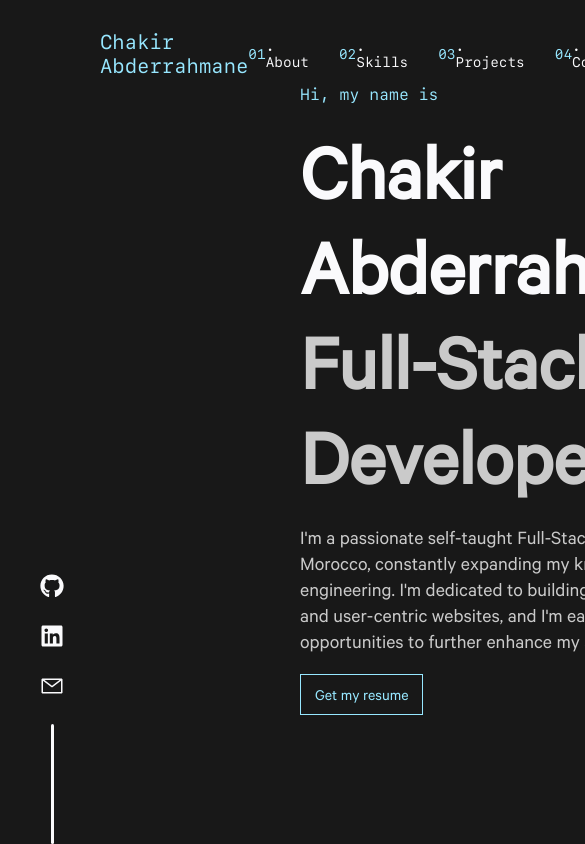
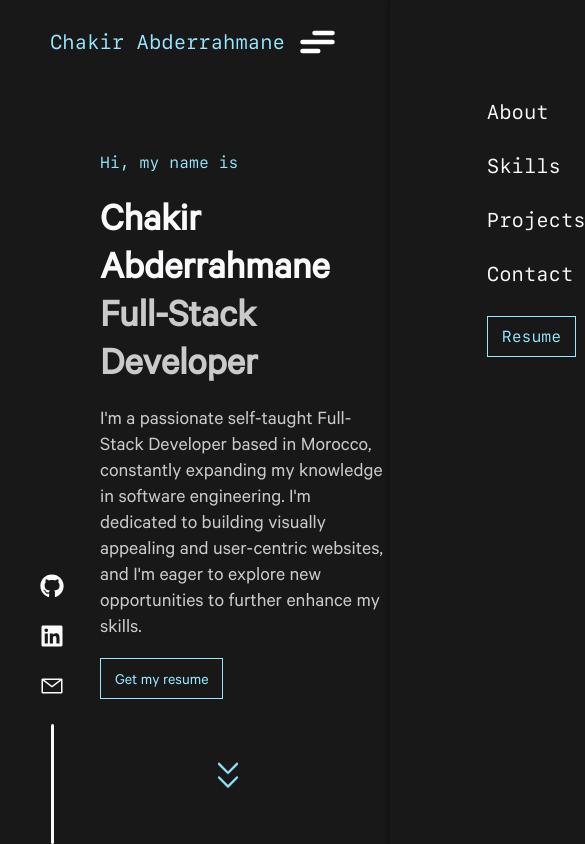
Before and after one commit to AbdoIR/portfolio-v1, a React (Create React App) app: page / in a window 390 px wide. Shown: the top 844 px of the page, 585 px wide, since content can reach past the window. Built offline with nearby package versions, Linux system fonts and the light colour scheme.

Commit message:
Add sidenav and hero

```diff
--- a/src/App.tsx
+++ b/src/App.tsx
@@ -1,13 +1,20 @@
+import { useState } from "react";
 import Content from "components/content/Content";
 import NavBar from "components/navbar/NavBar";
 import SocialList from "components/utils/SocialList";
+import SideNav from "components/navbar/SideNav";
 
 function App() {
+  const [showSidenav, setShowSidenav] = useState(false);
+
   return (
     <div className="App">
-      <NavBar />
-      <Content />
-      <SocialList />
+      <div className={`main-content ${showSidenav ? "blurred" : ""}`}>
+        <NavBar setShowSidenav={setShowSidenav} />
+        <Content />
+        <SocialList />
+      </div>
+      <SideNav visible={showSidenav} />
     </div>
   );
 }
--- a/src/components/content/Hero.tsx
+++ b/src/components/content/Hero.tsx
@@ -1,3 +1,5 @@
+import { RxDoubleArrowDown } from "react-icons/rx";
+
 export default function Hero() {
   return (
     <div className="hero">
@@ -13,6 +15,9 @@ export default function Hero() {
       <a href="#" className="primary-btn">
         Get my resume
       </a>
+      <a href="#" className="scroll-arrows">
+        <RxDoubleArrowDown />
+      </a>
     </div>
   );
 }
--- a/src/components/navbar/NavBar.tsx
+++ b/src/components/navbar/NavBar.tsx
@@ -1,8 +1,14 @@
+import Burger from "components/utils/Burger";
+import { useEffect } from "react";
 import "styles/navbar.scss";
 import NavLink from "./NavLink";
 
-export default function NavBar() {
-  const navbarLinks = ["About", "Skills", "Projects", "Contact"];
+export const navbarLinks = ["About", "Skills", "Projects", "Contact"];
+
+export default function NavBar({ setShowSidenav }: any) {
+  const handleBurger = (e: React.MouseEvent<HTMLInputElement, MouseEvent>) => {
+    setShowSidenav(e.currentTarget.checked);
+  };
 
   return (
     <nav>
@@ -11,13 +17,14 @@ export default function NavBar() {
       </a>
       <div className="nav-links">
         {navbarLinks.map((l, i) => (
-          <NavLink number={i + 1} title={l} />
+          <NavLink key={i} number={i + 1} title={l} />
         ))}
 
         <a href="#" className="primary-btn">
           Resume
         </a>
       </div>
+      <Burger handleClick={handleBurger} />
     </nav>
   );
 }
--- a/src/components/navbar/NavLink.tsx
+++ b/src/components/navbar/NavLink.tsx
@@ -1,9 +1,14 @@
-type NavLinkProps = { number: number; title: string };
+type NavLinkProps = { number?: number; title: string };
 
 export default function NavLink({ number, title }: NavLinkProps) {
   return (
     <a href={`/${title.toLowerCase()}`} className="nav-link">
-      <p>0{number}</p>. {title}
+      {number && (
+        <>
+          <p>0{number}</p>.{" "}
+        </>
+      )}
+      {title}
     </a>
   );
 }
--- /dev/null
+++ b/src/components/navbar/SideNav.tsx
@@ -0,0 +1,20 @@
+import { navbarLinks } from "./NavBar";
+import NavLink from "./NavLink";
+
+type SideNavProps = { visible: true | false };
+
+export default function SideNav({ visible }: SideNavProps) {
+  return (
+    <div className={`sidenav${visible ? " active" : ""}`}>
+      <div className="sidenav-links">
+        {navbarLinks.map((l, i) => (
+          <NavLink key={i} title={l} />
+        ))}
+
+        <a href="#" className="primary-btn">
+          Resume
+        </a>
+      </div>
+    </div>
+  );
+}
--- /dev/null
+++ b/src/components/utils/Burger.tsx
@@ -0,0 +1,14 @@
+export default function Burger({ handleClick }: any) {
+  return (
+    <label className="burger">
+      <input type="checkbox" onClick={handleClick} />
+      <svg viewBox="0 0 32 32">
+        <path
+          className="line line-top-bottom"
+          d="M27 10 13 10C10.8 10 9 8.2 9 6 9 3.5 10.8 2 13 2 15.2 2 17 3.8 17 6L17 26C17 28.2 18.8 30 21 30 23.2 30 25 28.2 25 26 25 23.8 23.2 22 21 22L7 22"
+        ></path>
+        <path className="line" d="M7 16 27 16"></path>
+      </svg>
+    </label>
+  );
+}
--- a/src/components/utils/SocialList.tsx
+++ b/src/components/utils/SocialList.tsx
@@ -11,8 +11,8 @@ export default function SocialList() {
 
   return (
     <div className="social-list">
-      {socialList.map((s) => (
-        <SocialLayout url={s.url} Icon={s.icon} />
+      {socialList.map((s, i) => (
+        <SocialLayout key={i} url={s.url} Icon={s.icon} />
       ))}
       <div className="social-list-bar"></div>
     </div>
--- a/src/styles/content.scss
+++ b/src/styles/content.scss
@@ -1,17 +1,26 @@
 @import "variables";
+
+.main-content {
+  &.blurred {
+    filter: blur(5px);
+  }
+}
 
 .content-container {
   display: flex;
+  flex-direction: column;
+  padding-inline: 150px;
 }
 
 .hero {
   display: flex;
   flex-direction: column;
   justify-content: center;
+  align-items: flex-start;
   row-gap: 20px;
-  max-width: 690px;
-  margin-left: 300px;
-  min-height: calc(100vh - 200px);
+  margin-left: 150px;
+  min-height: calc(100vh - 100px);
+  position: relative;
 
   .hero-intro {
     font-family: "SF Mono Regular";
@@ -21,7 +30,7 @@
 
   .hero-headers {
     font-weight: 600;
-    font-size: 80px;
+    font-size: clamp(40px, 8vw, 80px);
 
     p {
       color: $header-col;
@@ -31,5 +40,40 @@
   .hero-description {
     font-size: 20px;
     line-height: 26px;
+    max-width: 690px;
+  }
+
+  @keyframes bouncing {
+    0% {
+      transform: translate(0);
+    }
+
+    50% {
+      transform: translate(0, 10px);
+    }
+
+    100% {
+      transform: translate(0);
+    }
+  }
+
+  .scroll-arrows {
+    position: absolute;
+    bottom: 0;
+    left: calc(50% - 34px);
+    font-size: 34px;
+    color: $ascent-col;
+    transition: ease-out 0.2s;
+    animation: bouncing 2s infinite;
+  }
+
+  .scroll-arrows:hover {
+    filter: drop-shadow(0 0 2px #24ecff);
   }
 }
+
+@media screen and (width <= 1094px) {
+  .content-container {
+    padding-inline: 0;
+  }
+}
--- a/src/styles/navbar.scss
+++ b/src/styles/navbar.scss
@@ -1,8 +1,20 @@
 @import "variables";
 @import "utils";
 
+@mixin nav-link-mixing {
+  display: flex;
+  text-decoration: none;
+  color: $header-col;
+  transition: color 0.2s;
+
+  &:hover {
+    color: $ascent-col;
+  }
+}
+
 nav {
   font-family: "SF Mono Regular";
+  position: relative;
   display: flex;
   justify-content: space-between;
   align-items: center;
@@ -21,21 +33,14 @@ nav {
     column-gap: 30px;
 
     .nav-link {
-      display: flex;
+      @include nav-link-mixing;
       align-items: center;
-      text-decoration: none;
-      color: $header-col;
       font-size: 14px;
       font-weight: 400;
-      transition: color 0.2s;
 
       p {
         color: $ascent-col;
       }
-    }
-
-    .nav-link:hover {
-      color: $ascent-col;
     }
   }
 
@@ -43,3 +48,56 @@ nav {
     font-size: 14px;
   }
 }
+
+.sidenav {
+  font-family: "SF Mono Regular";
+  display: flex;
+  flex-direction: column;
+  align-items: center;
+  padding-top: 100px;
+  position: fixed;
+  top: 0;
+  min-height: 100vh;
+  width: min(75vw, 400px);
+  transform: translateX(100vw);
+  box-shadow: -1px -1px 5px rgba(0, 0, 0, 0.397);
+  background-color: $bg-col;
+  transition: ease 0.7s;
+  z-index: 99;
+
+  &.active {
+    transform: translateX(calc(100vw - 400px));
+  }
+
+  .sidenav-links {
+    display: flex;
+    flex-direction: column;
+    row-gap: 30px;
+  }
+
+  .nav-link {
+    @include nav-link-mixing;
+    align-items: center;
+    font-size: 20px;
+  }
+}
+
+@media screen and (width <= 1094px) {
+  .nav-links {
+    display: none !important;
+  }
+
+  .burger {
+    display: flex;
+  }
+}
+
+@media screen and (width <= 900px) {
+  nav {
+    margin-inline: 50px;
+  }
+
+  .hero {
+    margin-left: 100px;
+  }
+}
--- a/src/styles/utils.scss
+++ b/src/styles/utils.scss
@@ -37,7 +37,7 @@
     font-size: 24px;
 
     svg {
-      transition: ease 0.15s;
+      transition: ease 0.2s;
     }
 
     svg:hover {
@@ -45,3 +45,47 @@
     }
   }
 }
+
+.burger {
+  position: absolute;
+  right: 0;
+  cursor: pointer;
+  display: none;
+  z-index: 100;
+}
+
+.burger input {
+  display: none;
+}
+
+.burger svg {
+  height: 3em;
+  transition: transform 600ms cubic-bezier(0.4, 0, 0.2, 1);
+}
+
+.line {
+  fill: none;
+  stroke: white;
+  stroke-linecap: round;
+  stroke-linejoin: round;
+  stroke-width: 3;
+  transition: stroke-dasharray 600ms cubic-bezier(0.4, 0, 0.2, 1),
+    stroke-dashoffset 600ms cubic-bezier(0.4, 0, 0.2, 1);
+}
+
+.line-top-bottom {
+  stroke-dasharray: 12 63;
+}
+
+.burger input:checked + svg {
+  transform: rotate(-45deg);
+}
+
+.burger input:checked + svg .line-top-bottom {
+  stroke-dasharray: 20 300;
+  stroke-dashoffset: -32.42;
+}
+
+.burger input:checked + svg .sidenav {
+  right: 0;
+}
```
